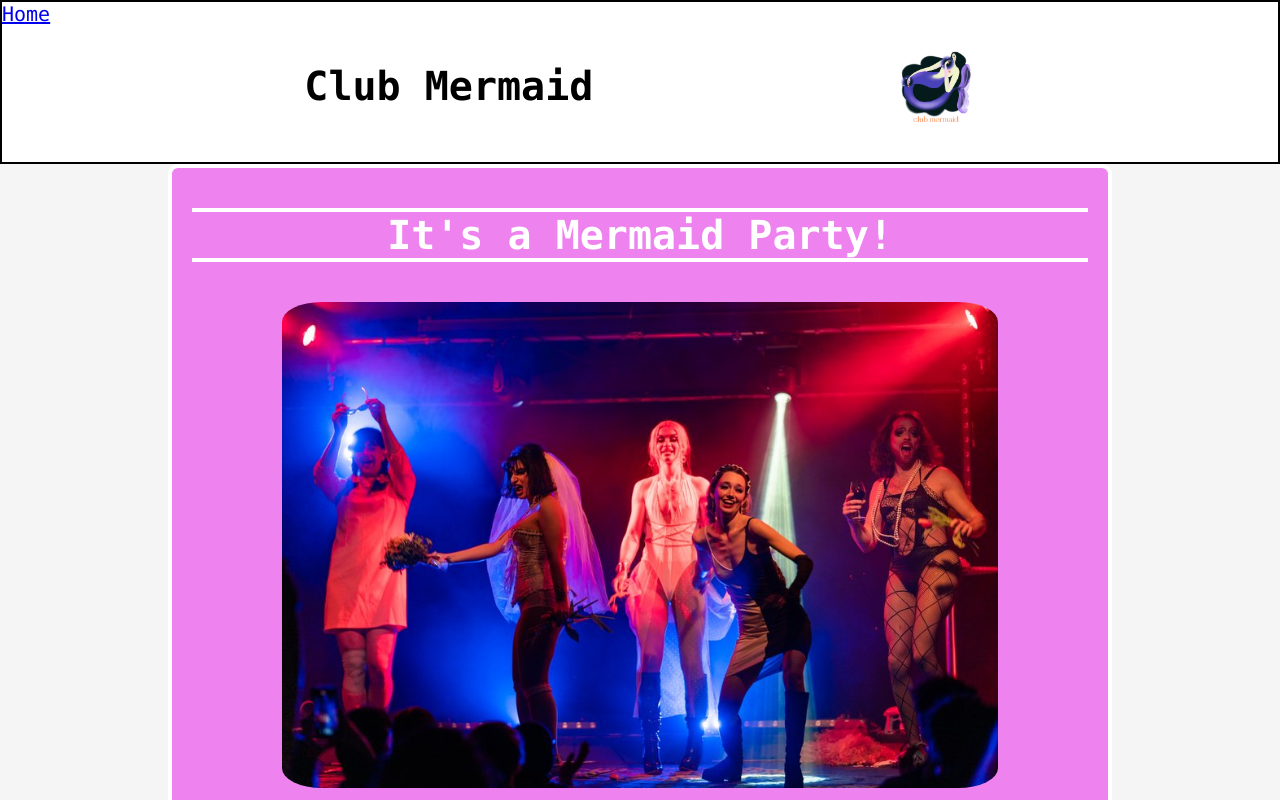
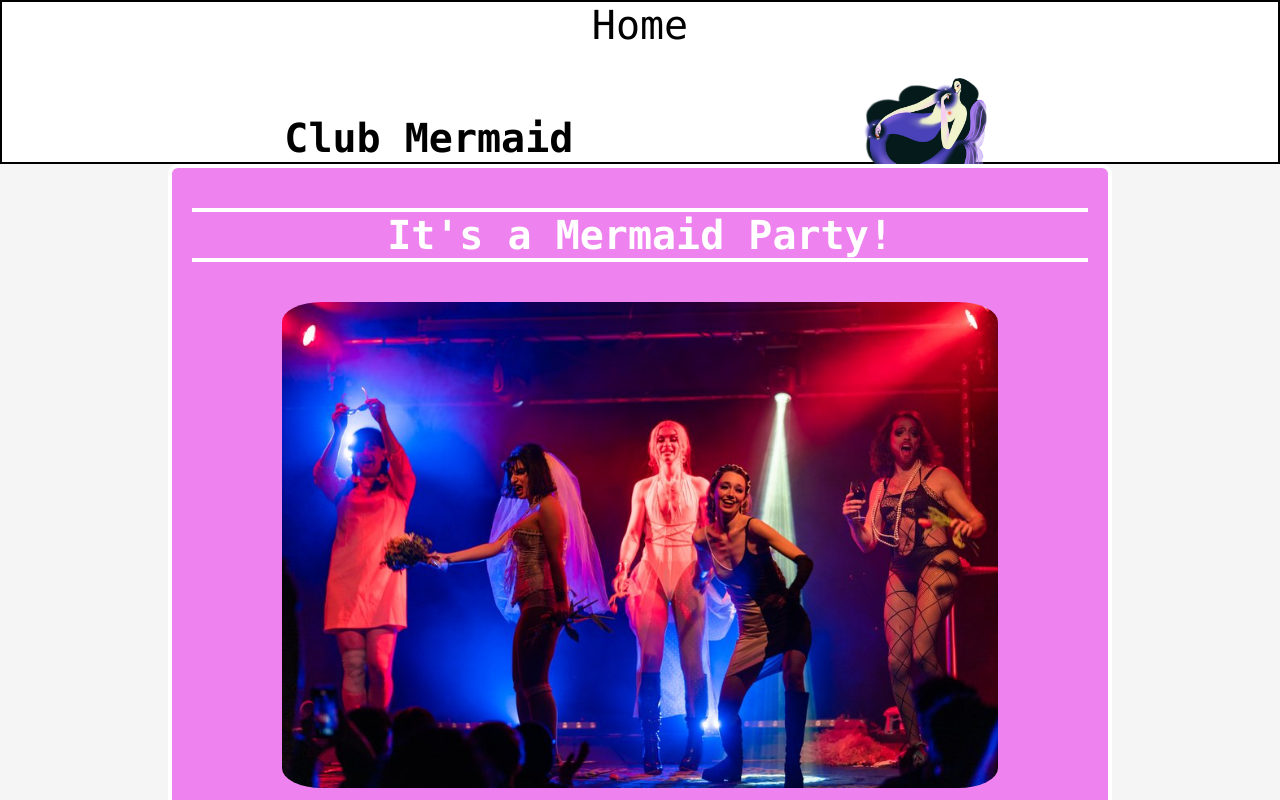
Before and after one commit to Fridbergs/fredag_13_oktober, a plain HTML site: page club-mermaid.html in a window 1280 px wide. Shown: the top 800 px of the page. Drawn offline with Linux system fonts and the light colour scheme.

Commit message:
updates all around

```diff
--- a/css/mermaid.css
+++ b/css/mermaid.css
@@ -40,8 +40,8 @@ main {
 
 
 .mermaid {
-    height: 4rem;
-    width: 4rem;
+    height: 7rem;
+    width: 7rem;
 }
 
 .club-card {
@@ -57,6 +57,8 @@ main {
     text-align: center;
     color: white;
 }
+
+
 
 img {
     width: 80%;
@@ -121,6 +123,7 @@ li {
         flex-direction: row;
         justify-content: center;
         align-items: center;
+        margin: 2rem;
     }
 
     li {
--- a/main.css
+++ b/main.css
@@ -3,6 +3,15 @@
     font-family: "Consolas", sans-serif;
 }
 nav {
+    text-align: center;
+}
+
+nav a{
+    color: black;
+    font-size: 2rem;
+    text-align: center;
+    text-decoration: none;
+    margin: 2rem 0rem;
 }
 
 header{
```
